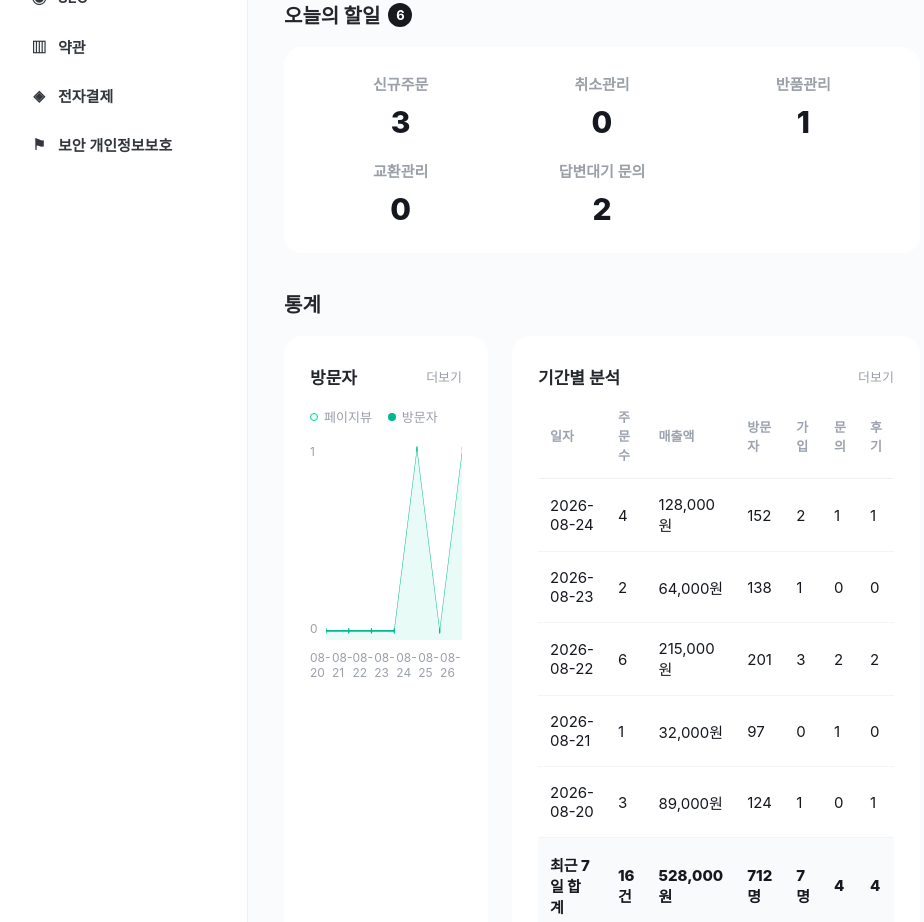
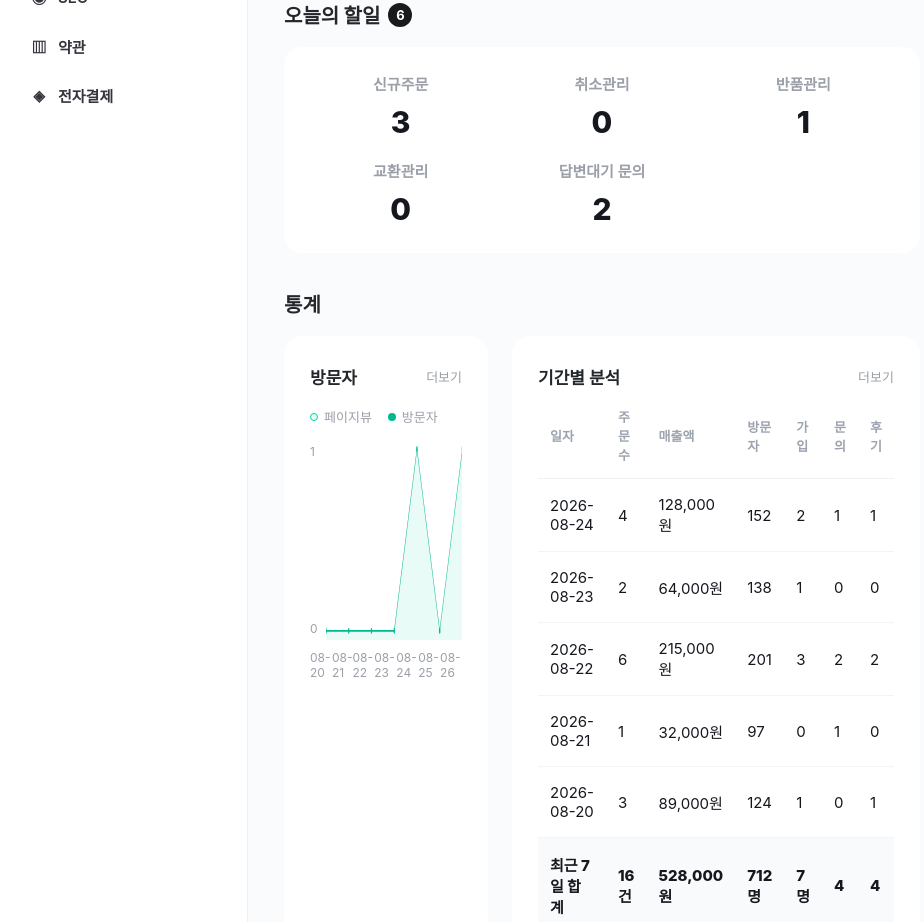
Before and after one commit to youzam136-sudo/belian-admin, a React (Vite) app: page / in a window 1280 px wide. Shown: the part 960-1882 px from the top of the page, without its empty margins (0-924 px from the left). Built offline with nearby package versions, Linux system fonts and the light colour scheme.

Commit message:
Update Sidebar.tsx

```diff
--- a/src/components/Sidebar.tsx
+++ b/src/components/Sidebar.tsx
@@ -17,7 +17,6 @@ const icons: Record<string, string> = {
     "SEO": "◉",
     "약관": "▥",
     "전자결제": "◈",
-    "보안 개인정보보호": "⚑",
 };
 
 type MenuLeaf = {
@@ -81,11 +80,6 @@ const menuGroups: MenuGroup[] = [
             { type: "link", label: "SEO", to: "/settings/seo" },
             { type: "link", label: "약관", to: "/settings/terms" },
             { type: "link", label: "전자결제", to: "/settings/payment" },
-            {
-                type: "link",
-                label: "보안 개인정보보호",
-                to: "/settings/security",
-            },
         ],
     },
 ];
```
